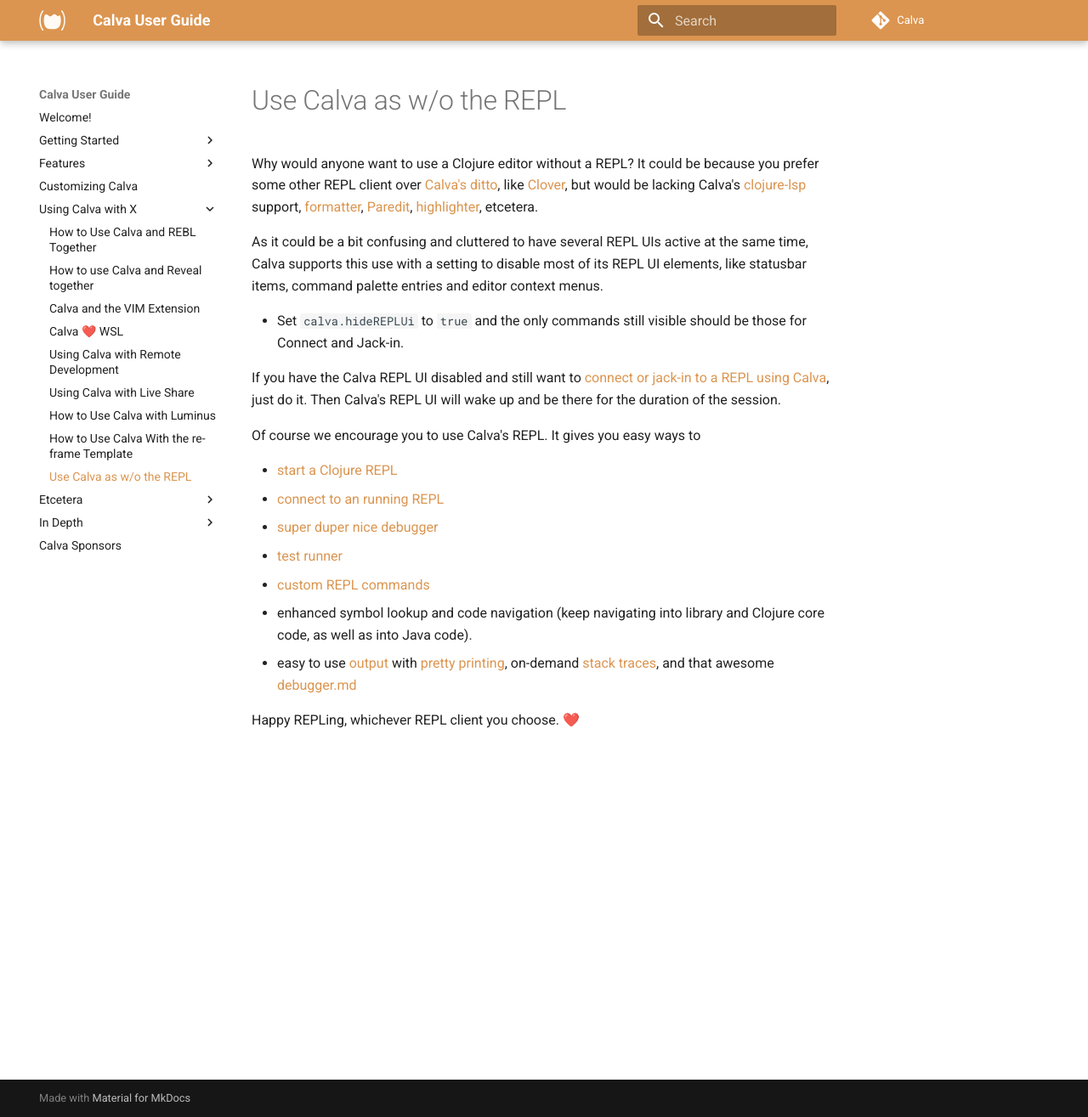
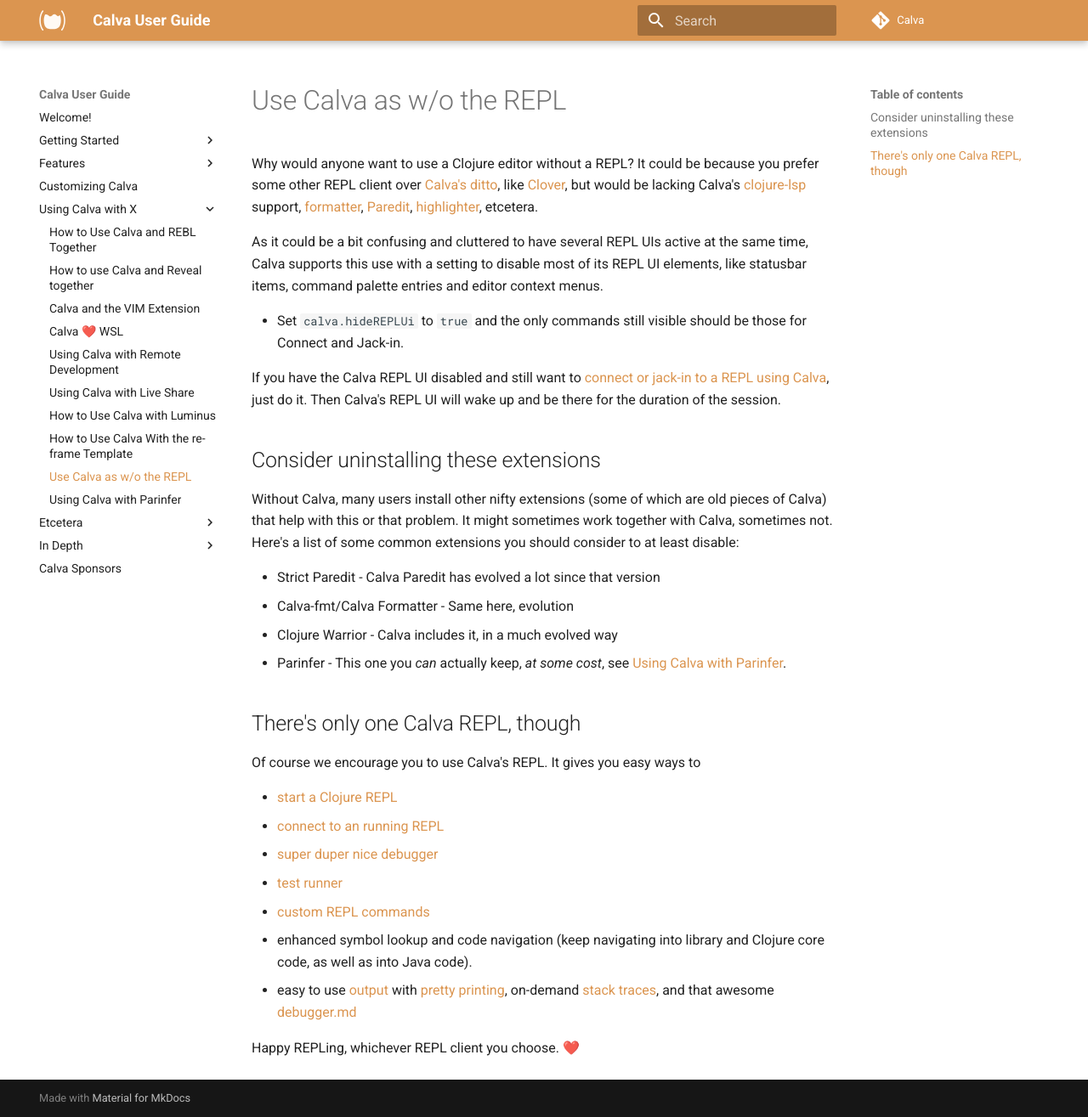
Before and after one commit to BetterThanTomorrow/calva, an MkDocs documentation site: the page built from docs/site/static-only.md, in a window 1280 px wide and 1315 px high. Shown: the whole window at 85% size. Built offline with MkDocs 1.6.1 and Material for MkDocs 9.7.7, drawn with Linux system fonts in a browser that asks for light colours; comment, search, counter and statistics services are not loaded.

Commit message:
Add some more Parinfer advice 😄

```diff
--- a/docs/site/static-only.md
+++ b/docs/site/static-only.md
@@ -7,6 +7,17 @@
 * Set `calva.hideREPLUi` to `true` and the only commands still visible should be those for Connect and Jack-in.
 
 If you have the Calva REPL UI disabled and still want to [connect or jack-in to a REPL using Calva](connect.md), just do it. Then Calva's REPL UI will wake up and be there for the duration of the session.
+
+## Consider uninstalling these extensions
+
+Without Calva, many users install other nifty extensions (some of which are old pieces of Calva) that help with this or that problem. It might sometimes work together with Calva, sometimes not. Here's a list of some common extensions you should consider to at least disable:
+
+* Strict Paredit - Calva Paredit has evolved a lot since that version
+* Calva-fmt/Calva Formatter - Same here, evolution
+* Clojure Warrior - Calva includes it, in a much evolved way
+* Parinfer - This one you _can_ actually keep, _at some cost_, see [Using Calva with Parinfer](parinfer.md).
+
+## There's only one Calva REPL, though
 
 Of course we encourage you to use Calva's REPL. It gives you easy ways to
 
--- a/mkdocs.yml
+++ b/mkdocs.yml
@@ -51,6 +51,7 @@
     - luminus.md
     - re-frame-template.md
     - static-only.md
+    - parinfer.md
   - Etcetera:
     - workspace-layouts.md
     - quirks.md
```
Also changed, not shown: docs/site/parinfer.md (added, +15 -0 lines), docs/site/quirks.md (+1 -3 lines).
